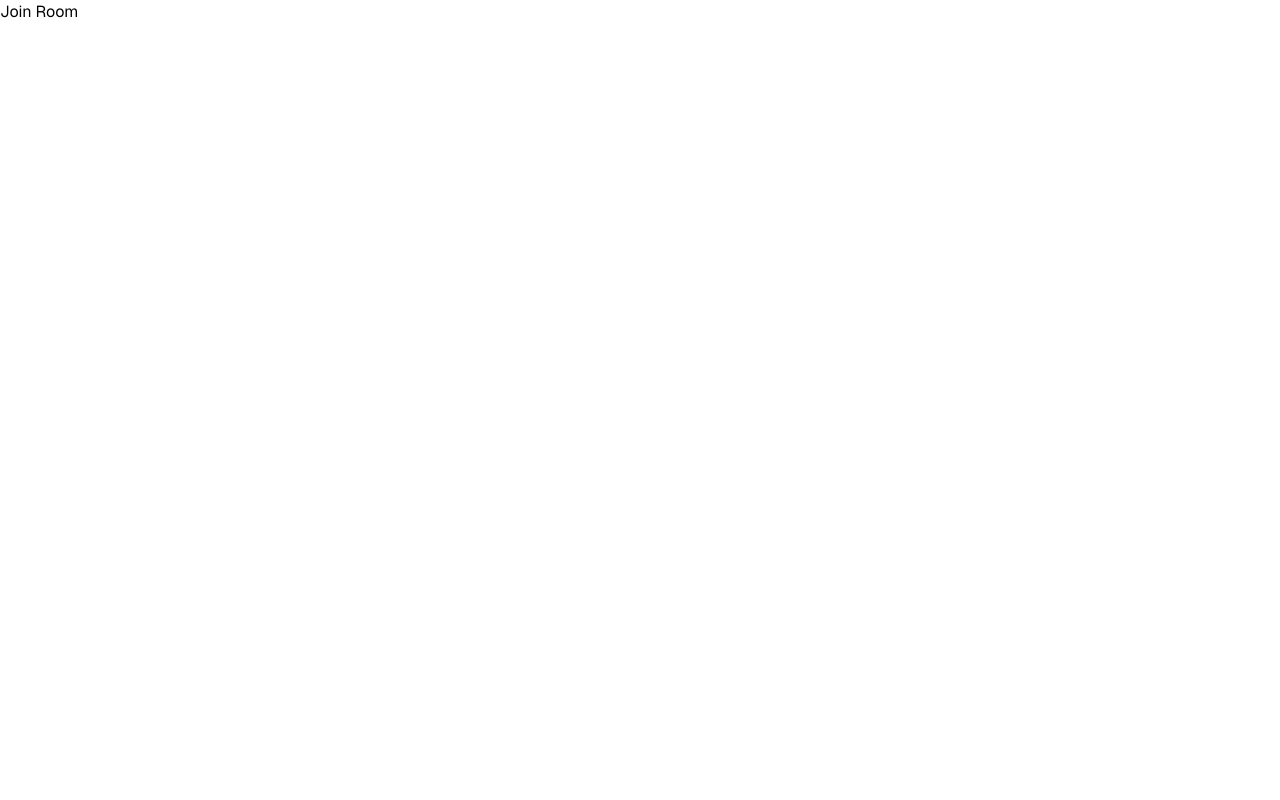
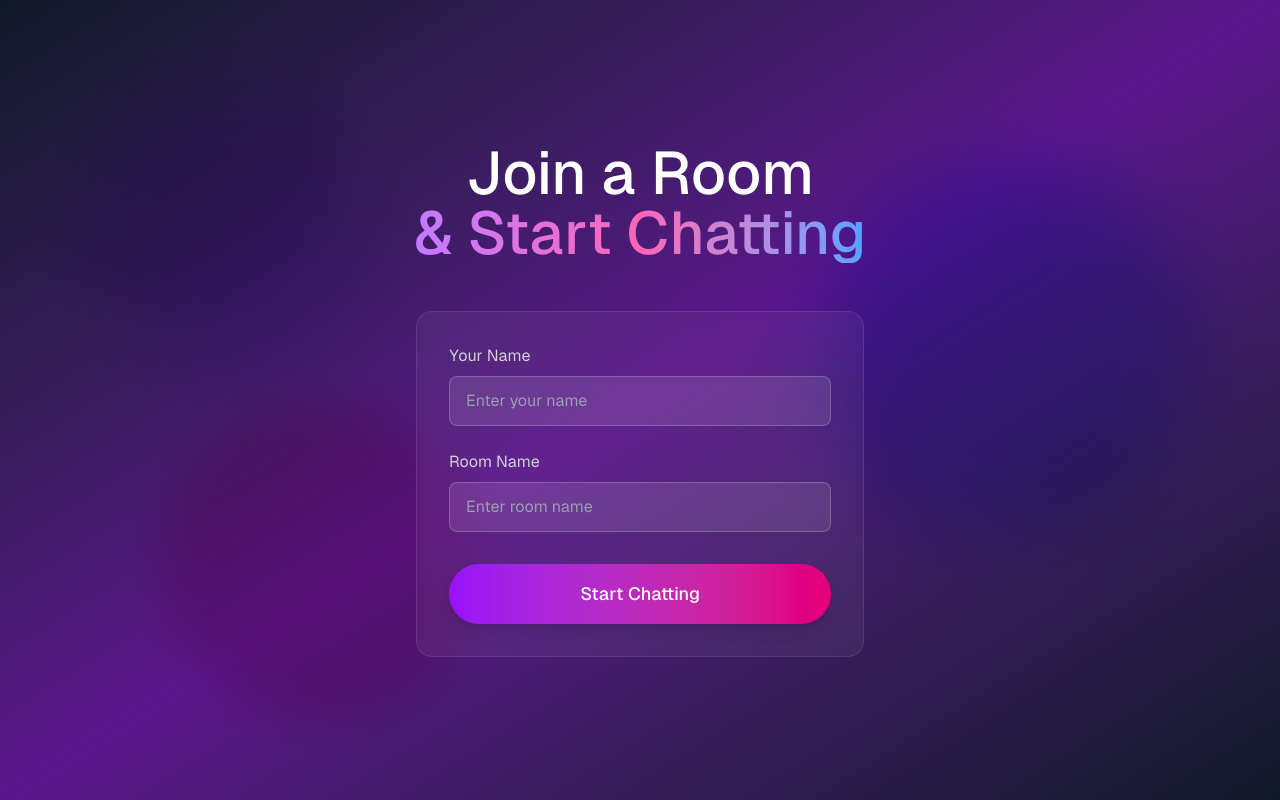
Before and after one commit to SaiVardhanNP/FlashTalk, a React (Vite) app in the folder frontend/: page /join in a window 1280 px wide. Built offline with nearby package versions, Linux system fonts and the light colour scheme.

Commit message:
implemented the joinroom

```diff
--- a/frontend/src/components/JoinRoom.tsx
+++ b/frontend/src/components/JoinRoom.tsx
@@ -1,11 +1,67 @@
-import React from 'react'
+import React, { useState } from 'react';
+import { useNavigate } from 'react-router-dom';
 
 const JoinRoom = () => {
+  const navigate = useNavigate();
+  const [name, setName] = useState('');
+  const [room, setRoom] = useState('');
+
+  const handleJoin = () => {
+    if (!name || !room) return; // basic validation
+    navigate(`/chat/${room}`, { state: { name } });
+  };
+
   return (
-    <div>
-      Join Room
+    <div className="min-h-screen bg-gradient-to-br from-gray-900 via-purple-900 to-gray-900 text-white relative overflow-hidden">
+      {/* Background Effects */}
+      <div className="absolute inset-0">
+        <div className="absolute top-20 left-20 w-72 h-72 bg-purple-500 rounded-full mix-blend-multiply filter blur-2xl opacity-20 animate-pulse"></div>
+        <div className="absolute top-40 right-20 w-96 h-96 bg-blue-500 rounded-full mix-blend-multiply filter blur-2xl opacity-20 animate-pulse delay-1000"></div>
+        <div className="absolute bottom-20 left-40 w-80 h-80 bg-pink-500 rounded-full mix-blend-multiply filter blur-xl opacity-20 animate-pulse delay-2000"></div>
+      </div>
+
+      {/* Content */}
+      <div className="relative z-10 flex flex-col items-center justify-center min-h-screen px-6">
+        <h1 className="text-5xl md:text-6xl font-bold mb-12 text-center">
+          Join a Room
+          <span className="block bg-gradient-to-r from-purple-400 via-pink-400 to-blue-400 bg-clip-text text-transparent">
+            & Start Chatting
+          </span>
+        </h1>
+
+        <div className="w-full max-w-md bg-white/5 backdrop-blur-sm rounded-2xl p-8 border border-white/10">
+          <div className="mb-6">
+            <label className="block text-gray-300 mb-2">Your Name</label>
+            <input
+              type="text"
+              placeholder="Enter your name"
+              value={name}
+              onChange={(e) => setName(e.target.value)}
+              className="w-full px-4 py-3 rounded-lg bg-white/10 text-white placeholder-gray-400 border border-white/20 focus:outline-none focus:ring-2 focus:ring-purple-500"
+            />
+          </div>
+
+          <div className="mb-8">
+            <label className="block text-gray-300 mb-2">Room Name</label>
+            <input
+              type="text"
+              placeholder="Enter room name"
+              value={room}
+              onChange={(e) => setRoom(e.target.value)}
+              className="w-full px-4 py-3 rounded-lg bg-white/10 text-white placeholder-gray-400 border border-white/20 focus:outline-none focus:ring-2 focus:ring-pink-500"
+            />
+          </div>
+
+          <button
+            onClick={handleJoin}
+            className="w-full py-4 text-lg font-semibold text-white bg-gradient-to-r from-purple-600 to-pink-600 rounded-full hover:from-purple-700 hover:to-pink-700 hover:scale-105 transition-all duration-300 shadow-lg"
+          >
+            Start Chatting
+          </button>
+        </div>
+      </div>
     </div>
-  )
-}
+  );
+};
 
-export default JoinRoom
+export default JoinRoom;
```
